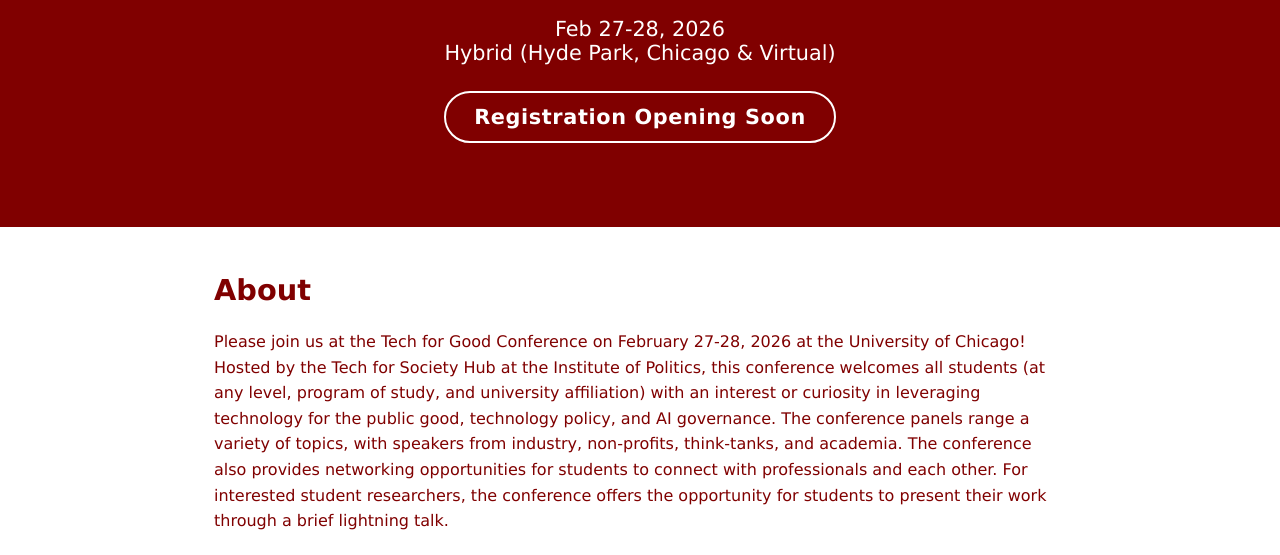
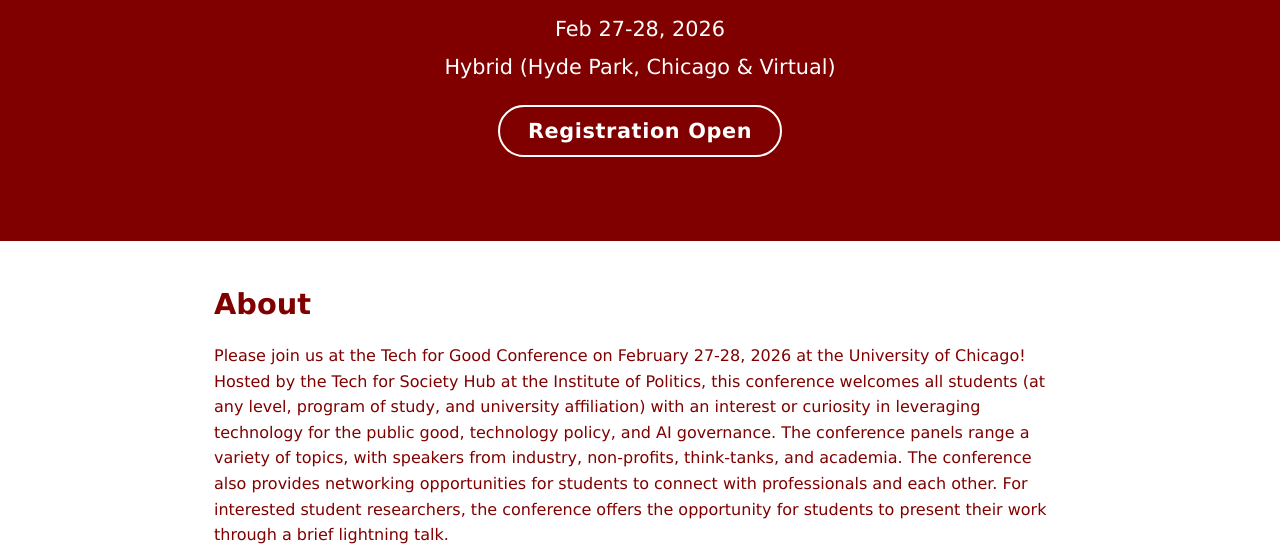
Before and after one commit to ant-mand/techforgood26, a plain HTML site: page index.html in a window 1280 px wide. Shown: the part 184-739 px from the top of the page. Drawn offline with Linux system fonts and the light colour scheme.

Commit message:
registration open

```diff
--- a/index.html
+++ b/index.html
@@ -25,12 +25,12 @@
 
       <header id = "header">
         <h1> Tech For Good Conference 2026 </h1>
-        <h2> Feb 27-28, 2026
-          <br> Hybrid (Hyde Park, Chicago & Virtual)
+        <h2> Feb 27-28, 2026 </h2>
+        <h2> Hybrid (Hyde Park, Chicago & Virtual) </h2>
         </h2>
         <h2>
           <a class="btn-primary" href="https://forms.gle/UhU5ifTyu9hUmcDq6">
-            Registration Opening Soon
+            Registration Open
           </a>
         </h2>
       </header>
@@ -108,7 +108,7 @@
             If we are low on student signups, we may cancel this opportunity.
           </p>
           <p>
-            Please express your interest in presenting a lightining talk through the <a href="https://forms.gle/UhU5ifTyu9hUmcDq6"> Registration Form</a>.
+            Please express your interest in presenting a lightning talk through the <a href="https://forms.gle/UhU5ifTyu9hUmcDq6"> Registration Form</a>.
             Student signups for lightning talks will not be accepted after February 1 at 5PM CST.
             Students will be notified of their presentation status upon the form's closing, before February 3.
             Students should provide any accompanying materials for the talk by February 6 at 5PM CST.
```
